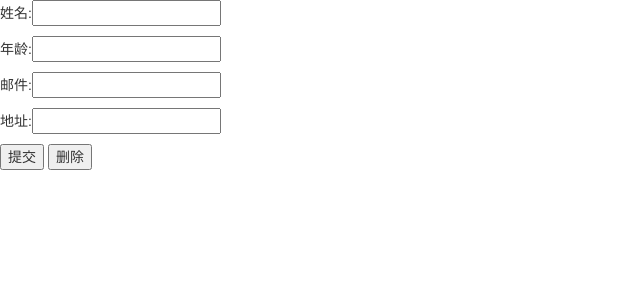
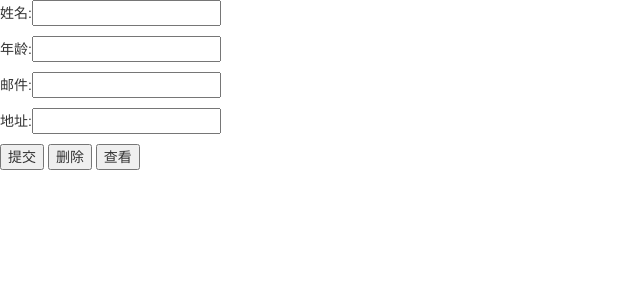
Before and after one commit to maaosheng/cece, a Django app: page /index/ in a window 1280 px wide. Shown: the top 300 px of the page, without its empty margins (0-640 px from the left). Run offline with Django 3.2, Linux system fonts and the light colour scheme; some libraries are stand-ins or nearby versions.

Commit message:
添加查

```diff
--- a/templates/index.html
+++ b/templates/index.html
@@ -17,6 +17,7 @@
 
     <input type="submit" value="提交">
     <input type="submit" value="删除">
+    <input type="submit" value="查看">
 
 
 </form>
```
